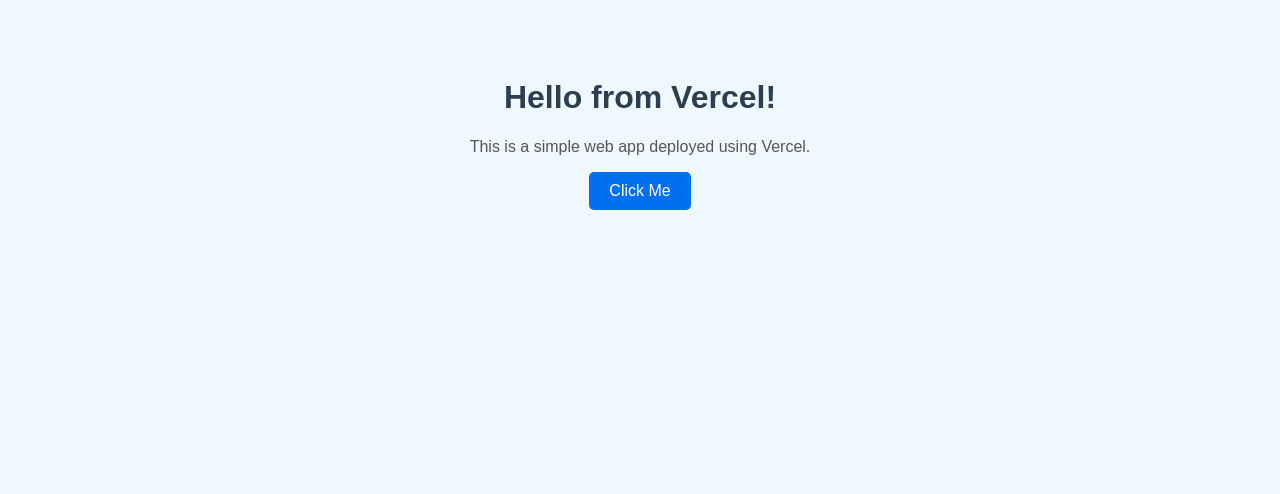
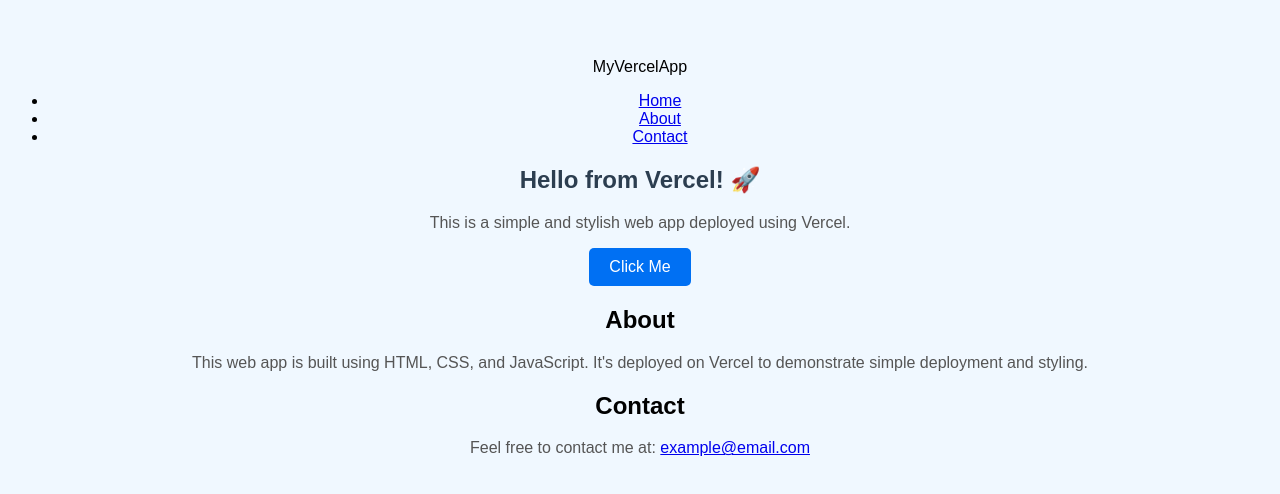
Before and after one commit to Yatyy/Vercel, a plain HTML site: page index.html in a window 1280 px wide. Drawn offline with Linux system fonts and the light colour scheme.

Commit message:
Update index.html

```diff
--- a/index.html
+++ b/index.html
@@ -6,10 +6,34 @@
   <link rel="stylesheet" href="style.css">
 </head>
 <body>
-  <h1>Hello from Vercel!</h1>
-  <p>This is a simple web app deployed using Vercel.</p>
+  <header>
+    <nav>
+      <div class="logo">MyVercelApp</div>
+      <ul class="nav-links">
+        <li><a href="#">Home</a></li>
+        <li><a href="#about">About</a></li>
+        <li><a href="#contact">Contact</a></li>
+      </ul>
+    </nav>
+  </header>
 
-  <button onclick="sayHello()">Click Me</button>
+  <main class="container">
+    <section id="home">
+      <h1>Hello from Vercel! 🚀</h1>
+      <p>This is a simple and stylish web app deployed using Vercel.</p>
+      <button onclick="sayHello()">Click Me</button>
+    </section>
+
+    <section id="about">
+      <h2>About</h2>
+      <p>This web app is built using HTML, CSS, and JavaScript. It's deployed on Vercel to demonstrate simple deployment and styling.</p>
+    </section>
+
+    <section id="contact">
+      <h2>Contact</h2>
+      <p>Feel free to contact me at: <a href="mailto:example@email.com">example@email.com</a></p>
+    </section>
+  </main>
 
   <script src="app.js"></script>
 </body>
```
